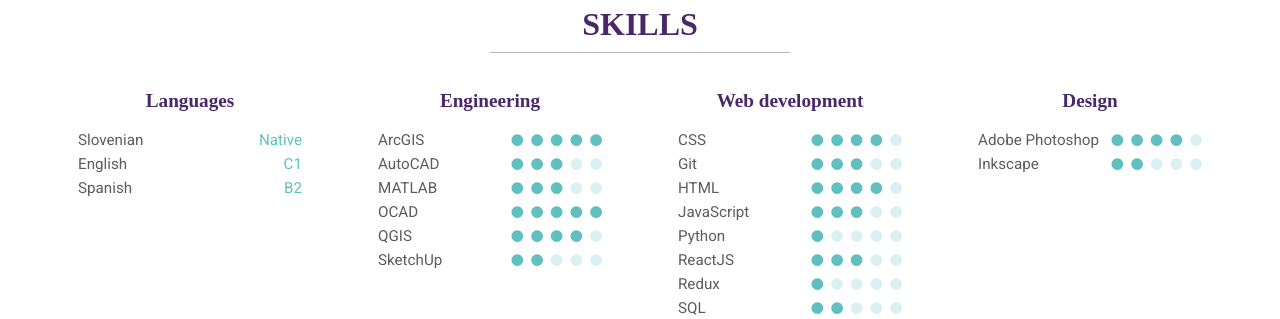
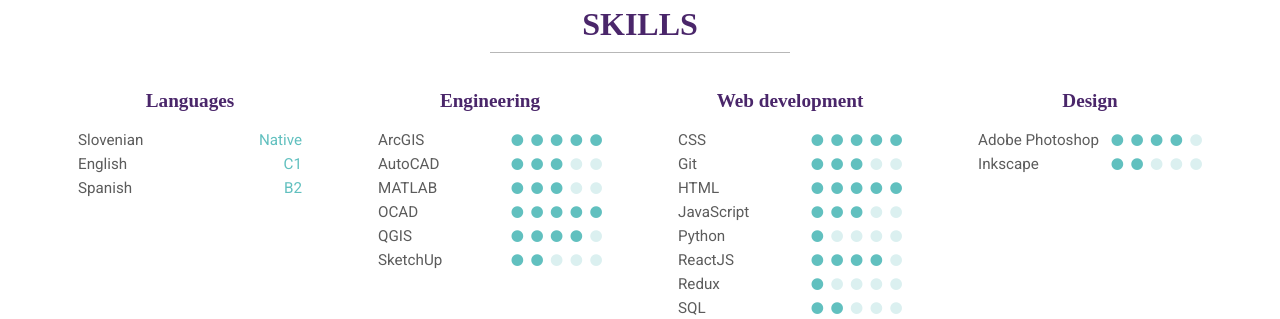
Before and after one commit to flanzana/zanawebsite-react, a React (Create React App) app: page / in a window 1280 px wide. Shown: the part 1120-1439 px from the top of the page. Built offline with nearby package versions, Linux system fonts and the light colour scheme; a web font is replaced by a local one.

Commit message:
Chore: update skills

```diff
--- a/src/data/data.js
+++ b/src/data/data.js
@@ -10,17 +10,17 @@ export const skills = {
 
 	webdev: [
 		{name: 'CSS',
-		    level: 4},
+		    level: 5},
 		{name: 'Git',
 		    level: 3},
 		{name: 'HTML',
-		    level: 4},
+		    level: 5},
 		{name: 'JavaScript',
 		    level: 3},
 		{name: 'Python',
 		    level: 1},
 		{name: 'ReactJS',
-            level: 3},
+            level: 4},
         {name: 'Redux',
 		    level: 1},
 		{name: 'SQL',
```
